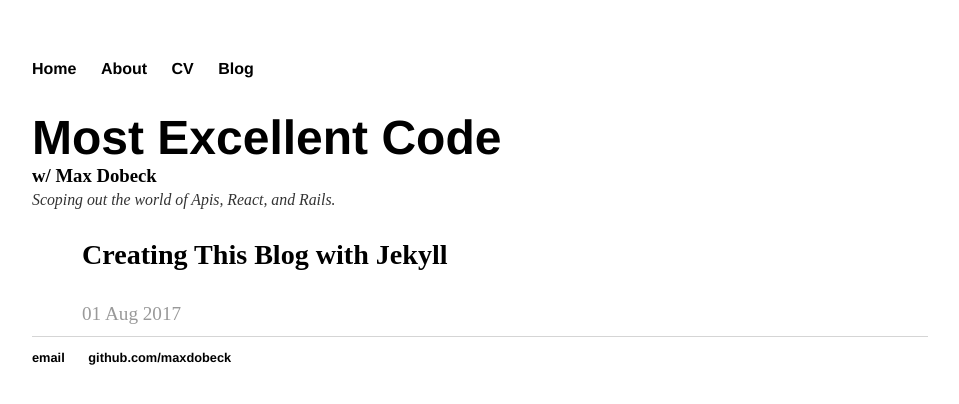
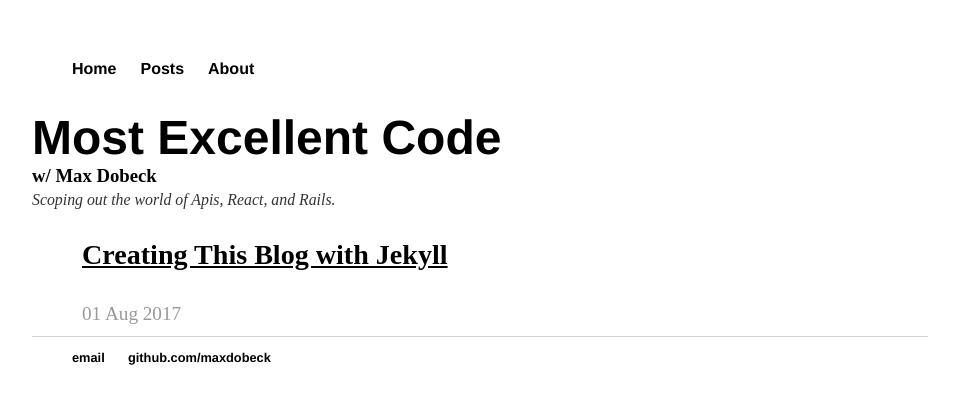
Before and after one commit to maxdobeck/maxdobeck.github.io, a Jekyll site: the page built from index.html, in a window 1280 px wide. Shown: the top 404 px of the page, without its empty margins (160-1119 px from the left). Built offline with Jekyll 4.4.1, drawn with Linux system fonts in a browser that asks for light colours; the list of posts is cut into pages by our own code.

Commit message:
Got the underlines to work on all non-nav lnks.

```diff
--- a/_layouts/default.html
+++ b/_layouts/default.html
@@ -9,9 +9,8 @@
 			<nav>
 	    		<ul>
 	        		<li><a href="/">Home</a></li>
+	        		<li><a href="/posts">Posts</a></li>
 		        	<li><a href="/about">About</a></li>
-	        		<li><a href="/cv">CV</a></li>
-	        		<li><a href="/blog">Blog</a></li>
 	    		</ul>
 			</nav>
 			<div class="container">
--- a/css/main.css
+++ b/css/main.css
@@ -2,11 +2,12 @@
     margin: 60px auto;
     width: 70%;
 }
-nav ul, footer ul {
+nav ul a, footer ul a {
     font-family:'Helvetica', 'Arial', 'Sans-Serif';
     padding: 0px;
     list-style: none;
     font-weight: bold;
+    text-decoration: none;
 }
 nav ul li, footer ul li {
     display: inline;
@@ -19,13 +20,18 @@
 }
 a {
     color: black;
-    text-decoration: none;
-}
-a:hover {
     text-decoration: underline;
 }
-a:visited, a.postTitle:visited h1.postTitle:visited {
+a:visited {
     color:black;
+}
+.postTitle a {
+    color: black;
+    text-decoration: underline;
+}
+.postTitle a:visited {
+    color:#999;
+    text-decoration: underline;
 }
 h1 {
     font-size: 3em;
@@ -52,12 +58,14 @@
 ul.posts li {
     list-style: none;
 }
-.postTitle a.postTitle h1.postTitle h3.postTitle {
+.postTitle h1.postTitle h3.postTitle {
   text-decoration: none;
   color: black;
   margin: none;
+  margin-bottom: 0em;
 }
 .postDate {
     color: #999;
     font-size: 80%;
+    margin-top: 0em;
 }
--- a/index.html
+++ b/index.html
@@ -11,7 +11,7 @@
 <div>
   <ul class="posts">
     {% for post in site.posts %}
-      <a href="{{ post.url }}" title="{{ post.title }}"><h3 class="postTitle">{{ post.title }}</h3></a>
+      <a href="{{ post.url }}" title="{{ post.title }}" class="postTitle"><h3>{{ post.title }}</h3></a>
       <li><span class="postDate">{{ post.date | date_to_string }}</span> </li>
     {% endfor %}
   </ul>
--- a/blog/index.html
+++ b/posts/index.html
@@ -1,6 +1,6 @@
 ---
 layout: default
-title: Max Dobeck's Blog
+title: Max's Posts
 ---
 	<h1>{{ page.title }}</h1>
 	<ul class="posts">
```
Also changed, not shown: _posts/2017-08-01-creating-jekyll-blog.md (+1 -1 lines).
